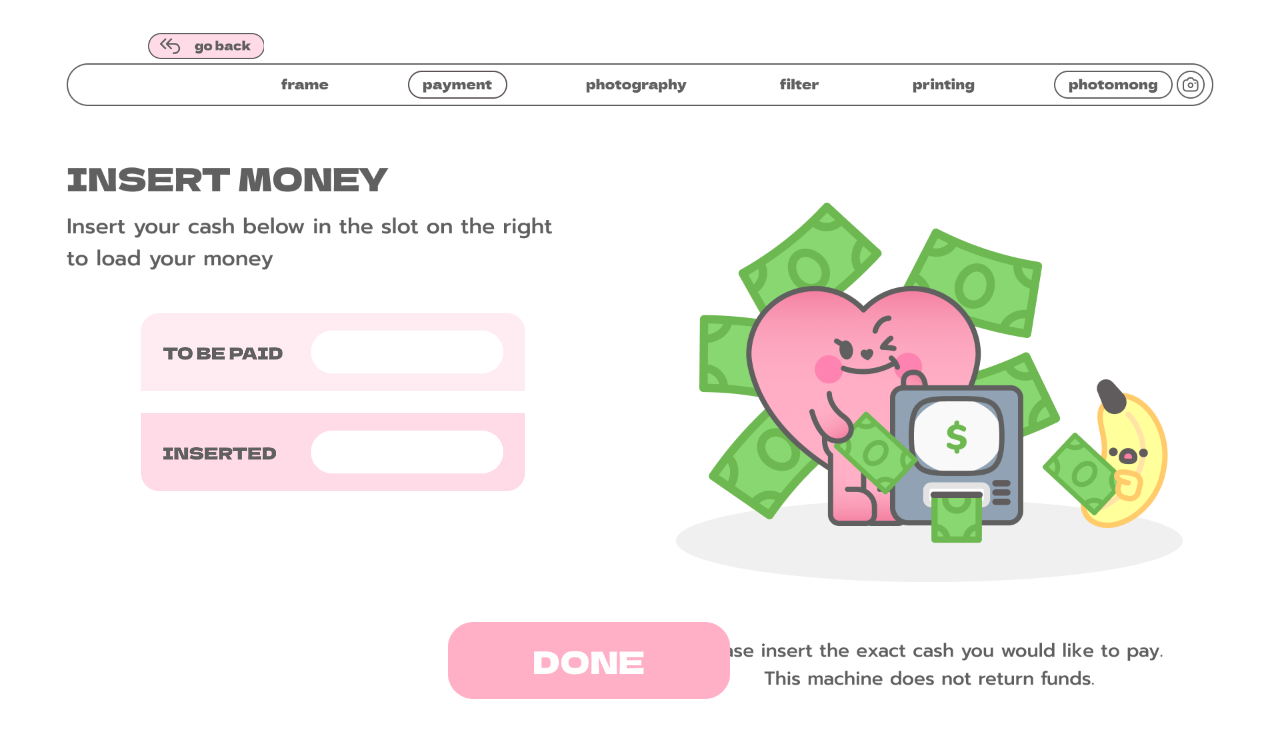
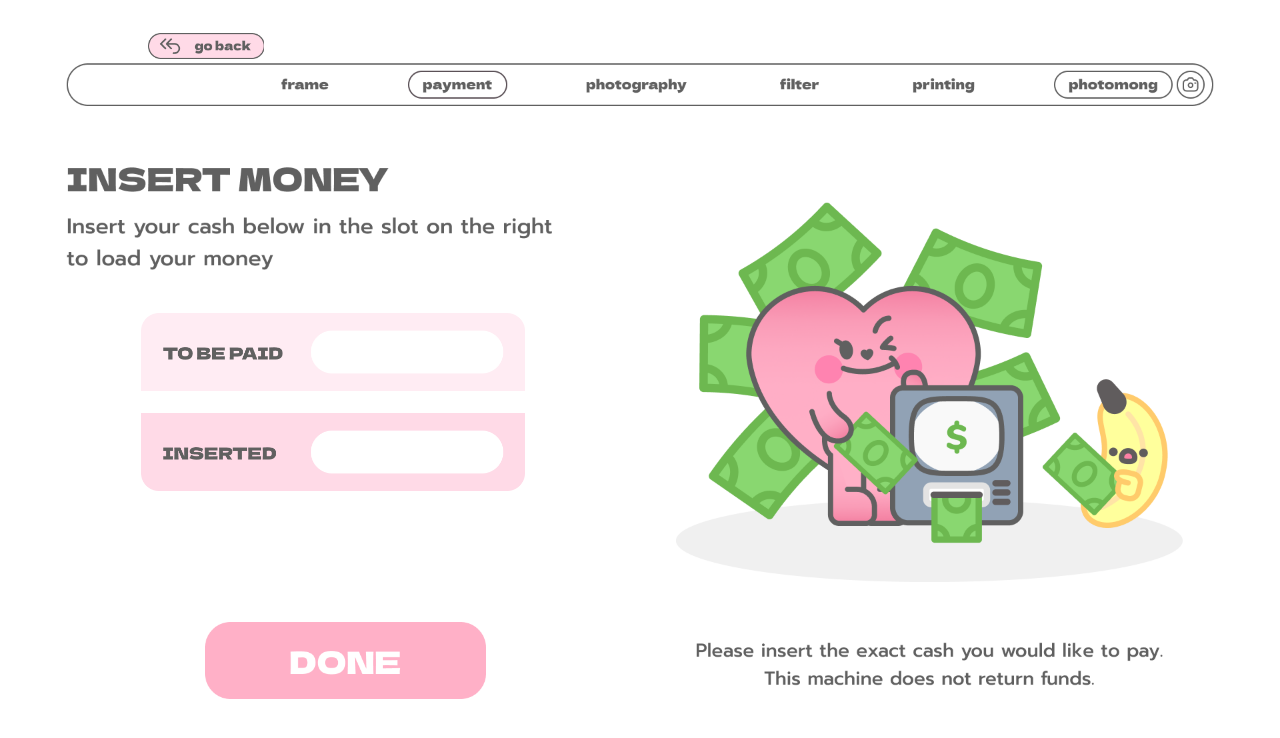
Before and after one commit to chaudanghuy/photo_ai_app, a React (Create React App) app in the folder app/: page /payment-cash in a window 1280 px wide. Shown: the top 738 px of the page. Built offline with nearby package versions, Linux system fonts and the light colour scheme.

Commit message:
WIP - Payment Template

```diff
--- a/app/src/css/Payment.css
+++ b/app/src/css/Payment.css
@@ -110,7 +110,7 @@
 .done-button {
      position: absolute;
      bottom: 0px;
-     left: 35%;
+     left: 16%;
      width: 22%;
      height: 35%;
      background-size: contain;
```
